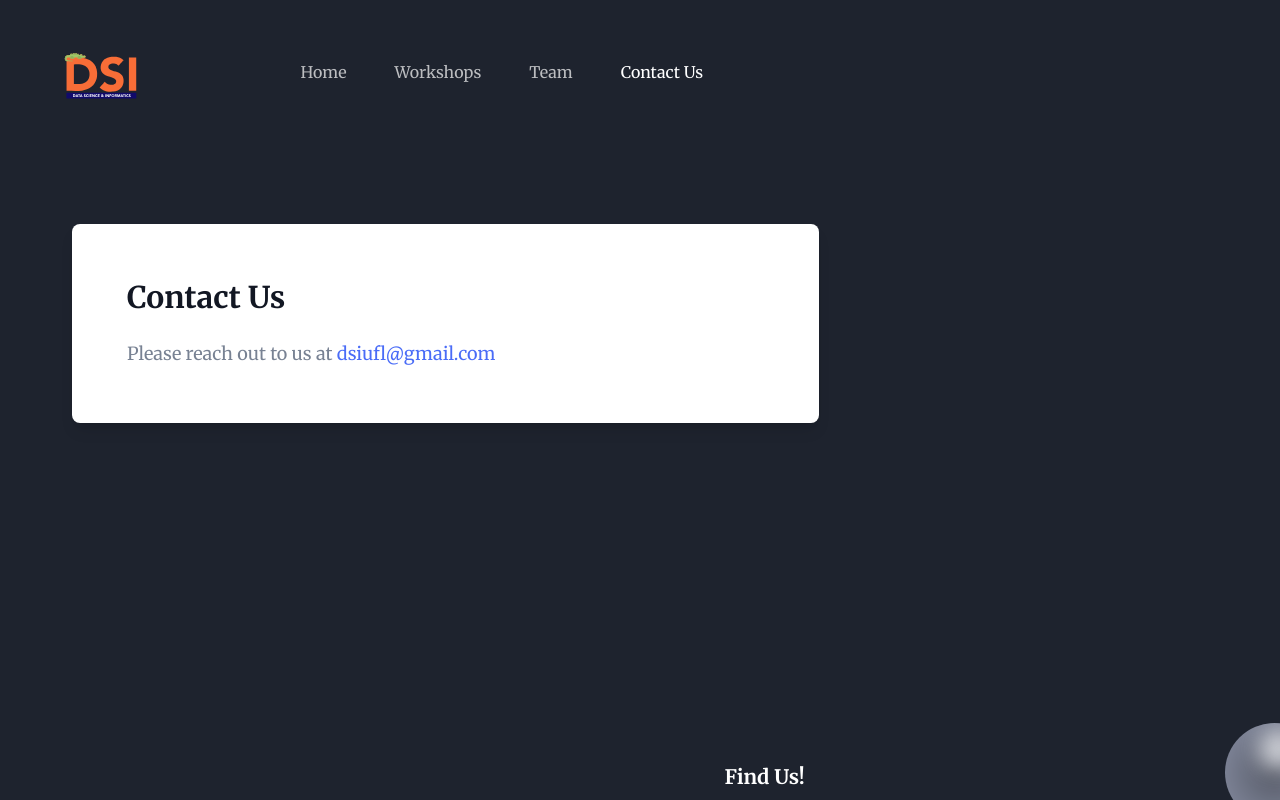
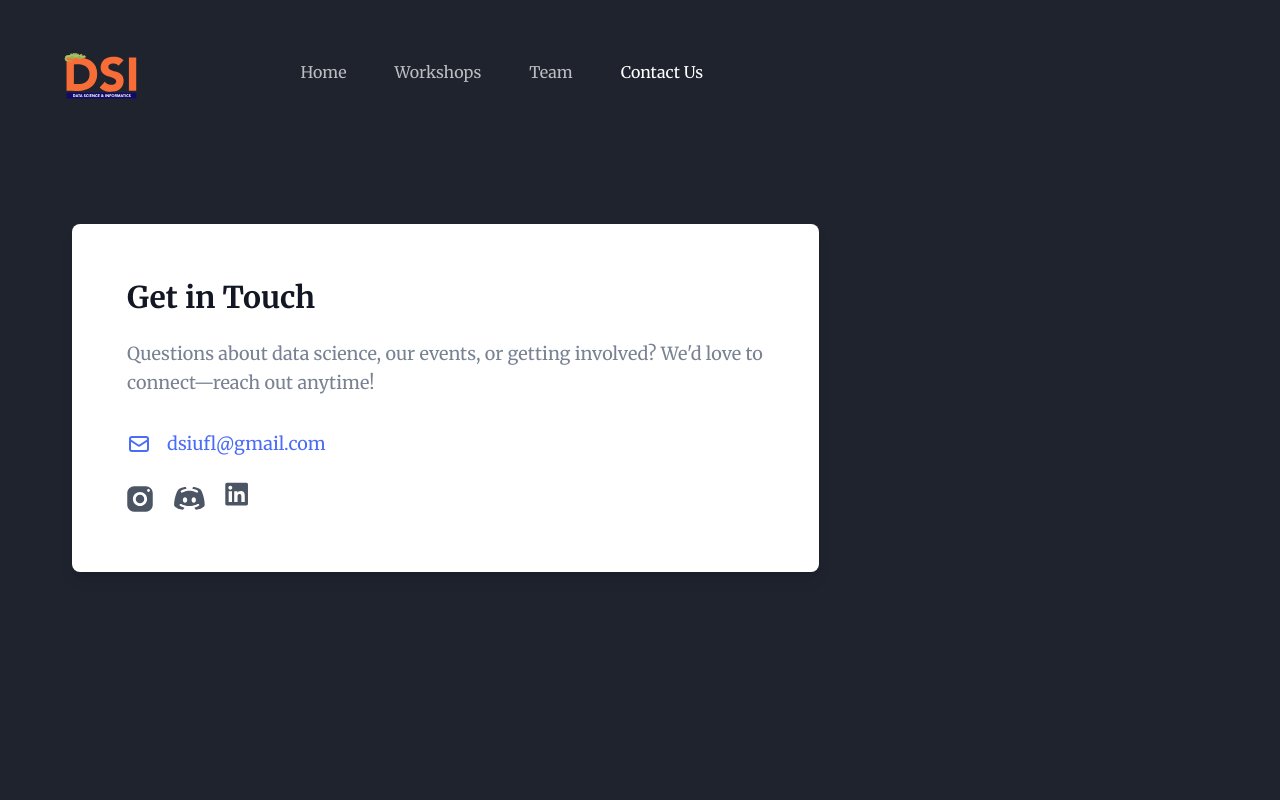
Before and after one commit to harryytsao/ufdsi.com, a Next.js app: page /contact in a window 1280 px wide. Shown: the top 800 px of the page. Built offline with nearby package versions, Linux system fonts and the light colour scheme.

Commit message:
remove scrambel effect:

```diff
--- a/src/components/Common/SectionTitle.tsx
+++ b/src/components/Common/SectionTitle.tsx
@@ -1,6 +1,4 @@
 "use client";
-
-import { useScramble } from "use-scramble";
 
 const SectionTitle = ({
   title,
@@ -15,17 +13,6 @@ const SectionTitle = ({
   center?: boolean;
   mb?: string;
 }) => {
-
-  const { ref, replay } = useScramble({
-    text: title,
-    speed: 0.66,
-    tick: 1,
-    step: 5,
-    scramble: 5,
-    seed: 2,
-    range: [65, 125]
-  });
-
   return (
     <>
       <div
@@ -33,12 +20,9 @@ const SectionTitle = ({
         style={{ maxWidth: width, marginBottom: mb }}
       >
         <h2
-          ref={ref}
-          className="mb-4 text-3xl font-bold !leading-tight text-black dark:text-white sm:text-4xl md:text-[45px] relative"
-          style={{ minHeight: '1.2em' }}
+          className="mb-4 text-3xl font-bold !leading-tight text-black dark:text-white sm:text-4xl md:text-[45px]"
         >
-          <span className="invisible absolute">{title}</span>
-          <span aria-hidden="true">{/* Text will be handled by useScramble */}</span>
+          {title}
         </h2>
         <p className="text-base !leading-relaxed text-body-color md:text-lg">
           {paragraph}
--- a/src/components/Contact/index.tsx
+++ b/src/components/Contact/index.tsx
@@ -9,17 +9,90 @@ const Contact = () => {
               data-wow-delay=".15s"
             >
               <h2 className="mb-6 text-2xl font-bold text-black sm:text-3xl lg:text-2xl xl:text-3xl">
-                Contact Us
+                Get in Touch
               </h2>
-              <p className="text-lg font-medium leading-relaxed text-body-color">
-                Please reach out to us at{" "}
-                <a
-                  href="mailto:dsiufl@gmail.com"
-                  className="text-primary transition-colors duration-300 hover:text-primary/80 hover:underline"
-                >
-                  dsiufl@gmail.com
-                </a>
+              <p className="mb-8 text-lg font-medium leading-relaxed text-body-color">
+                Questions about data science, our events, or getting involved? We'd love to connect—reach out anytime!
               </p>
+
+              <div className="flex flex-col space-y-6 items-start">
+                {/* Email Contact */}
+                <div className="flex items-center space-x-4">
+                  <svg
+                    className="h-6 w-6 text-primary"
+                    fill="none"
+                    stroke="currentColor"
+                    viewBox="0 0 24 24"
+                  >
+                    <path
+                      strokeLinecap="round"
+                      strokeLinejoin="round"
+                      strokeWidth={2}
+                      d="M3 8l7.89 5.26a2 2 0 002.22 0L21 8M5 19h14a2 2 0 002-2V7a2 2 0 00-2-2H5a2 2 0 00-2 2v10a2 2 0 002 2z"
+                    />
+                  </svg>
+                  <a
+                    href="mailto:dsiufl@gmail.com"
+                    className="text-lg font-medium text-primary transition-colors duration-300 hover:text-primary/80 hover:underline"
+                  >
+                    dsiufl@gmail.com
+                  </a>
+                </div>
+
+                {/* Social Media Links */}
+                <div className="flex space-x-4 items-start -ml-1">
+                  <a
+                    href="https://instagram.com/dsiufl"
+                    target="_blank"
+                    rel="noopener noreferrer"
+                    className="text-gray-600 transition-colors duration-300 hover:text-primary"
+                  >
+                    <svg
+                      xmlns="http://www.w3.org/2000/svg"
+                      x="0px"
+                      y="0px"
+                      width="34"
+                      height="34"
+                      viewBox="0 0 24 24"
+                      className="fill-current">
+                      <path d="M 8 3 C 5.239 3 3 5.239 3 8 L 3 16 C 3 18.761 5.239 21 8 21 L 16 21 C 18.761 21 21 18.761 21 16 L 21 8 C 21 5.239 18.761 3 16 3 L 8 3 z M 18 5 C 18.552 5 19 5.448 19 6 C 19 6.552 18.552 7 18 7 C 17.448 7 17 6.552 17 6 C 17 5.448 17.448 5 18 5 z M 12 7 C 14.761 7 17 9.239 17 12 C 17 14.761 14.761 17 12 17 C 9.239 17 7 14.761 7 12 C 7 9.239 9.239 7 12 7 z M 12 9 A 3 3 0 0 0 9 12 A 3 3 0 0 0 12 15 A 3 3 0 0 0 15 12 A 3 3 0 0 0 12 9 z"></path>
+                    </svg>
+                  </a>
+
+                  <a
+                    href="https://discord.gg/GUEAwEhRQw"
+                    target="_blank"
+                    rel="noopener noreferrer"
+                    className="text-gray-600 transition-colors duration-300 hover:text-primary"
+                  >
+                    <svg
+                      x="0px"
+                      y="0px"
+                      width="35"
+                      height="35"
+                      viewBox="0 0 32 32"
+                      className="fill-current">
+                      <path d="M25.12,6.946c-2.424-1.948-6.257-2.278-6.419-2.292c-0.256-0.022-0.499,0.123-0.604,0.357 c-0.004,0.008-0.218,0.629-0.425,1.228c2.817,0.493,4.731,1.587,4.833,1.647c0.478,0.278,0.638,0.891,0.359,1.368 C22.679,9.572,22.344,9.75,22,9.75c-0.171,0-0.343-0.043-0.501-0.135C21.471,9.598,18.663,8,15.002,8 C11.34,8,8.531,9.599,8.503,9.615C8.026,9.892,7.414,9.729,7.137,9.251C6.86,8.775,7.021,8.164,7.497,7.886 c0.102-0.06,2.023-1.158,4.848-1.65c-0.218-0.606-0.438-1.217-0.442-1.225c-0.105-0.235-0.348-0.383-0.604-0.357 c-0.162,0.013-3.995,0.343-6.451,2.318C3.564,8.158,1,15.092,1,21.087c0,0.106,0.027,0.209,0.08,0.301 c1.771,3.11,6.599,3.924,7.699,3.959c0.007,0.001,0.013,0.001,0.019,0.001c0.194,0,0.377-0.093,0.492-0.25l1.19-1.612 c-2.61-0.629-3.99-1.618-4.073-1.679c-0.444-0.327-0.54-0.953-0.213-1.398c0.326-0.443,0.95-0.541,1.394-0.216 C7.625,20.217,10.172,22,15,22c4.847,0,7.387-1.79,7.412-1.808c0.444-0.322,1.07-0.225,1.395,0.221 c0.324,0.444,0.23,1.066-0.212,1.392c-0.083,0.061-1.456,1.048-4.06,1.677l1.175,1.615c0.115,0.158,0.298,0.25,0.492,0.25 c0.007,0,0.013,0,0.019-0.001c1.101-0.035,5.929-0.849,7.699-3.959c0.053-0.092,0.08-0.195,0.08-0.301 C29,15.092,26.436,8.158,25.12,6.946z M11,19c-1.105,0-2-1.119-2-2.5S9.895,14,11,14s2,1.119,2,2.5S12.105,19,11,19z M19,19 c-1.105,0-2-1.119-2-2.5s0.895-2.5,2-2.5s2,1.119,2,2.5S20.105,19,19,19z"></path>
+                    </svg>
+                  </a>
+
+                  <a
+                    href="https://www.linkedin.com/company/dsiufl/"
+                    target="_blank"
+                    rel="noopener noreferrer"
+                    className="text-gray-600 transition-colors duration-300 hover:text-primary"
+                  >
+                    <svg
+                      width="25"
+                      height="25"
+                      viewBox="0 0 17 16"
+                      className="fill-current"
+                    >
+                      <path d="M15.2196 0H1.99991C1.37516 0 0.875366 0.497491 0.875366 1.11936V14.3029C0.875366 14.8999 1.37516 15.4222 1.99991 15.4222H15.1696C15.7943 15.4222 16.2941 14.9247 16.2941 14.3029V1.09448C16.3441 0.497491 15.8443 0 15.2196 0ZM5.44852 13.1089H3.17444V5.7709H5.44852V13.1089ZM4.29899 4.75104C3.54929 4.75104 2.97452 4.15405 2.97452 3.43269C2.97452 2.71133 3.57428 2.11434 4.29899 2.11434C5.02369 2.11434 5.62345 2.71133 5.62345 3.43269C5.62345 4.15405 5.07367 4.75104 4.29899 4.75104ZM14.07 13.1089H11.796V9.55183C11.796 8.7061 11.771 7.58674 10.5964 7.58674C9.39693 7.58674 9.222 8.53198 9.222 9.47721V13.1089H6.94792V5.7709H9.17202V6.79076H9.19701C9.52188 6.19377 10.2466 5.59678 11.3711 5.59678C13.6952 5.59678 14.12 7.08925 14.12 9.12897V13.1089H14.07Z" />
+                    </svg>
+                  </a>
+                </div>
+              </div>
             </div>
           </div>
         </div>
```
